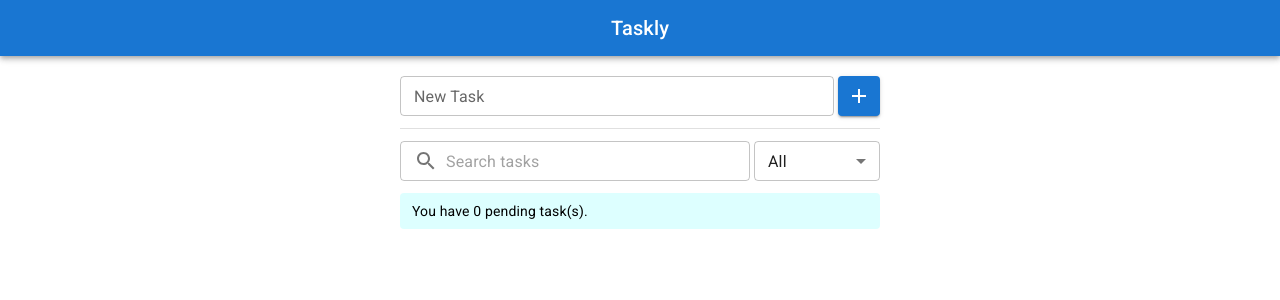
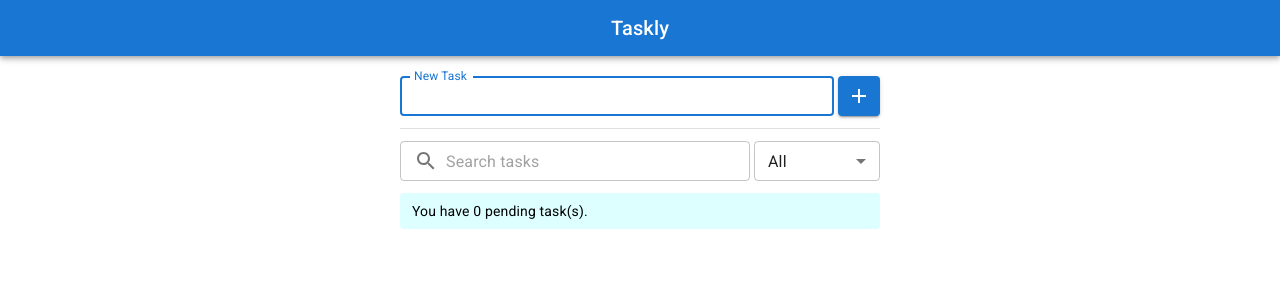
Before and after one commit to Kyubinhan/taskly, a React (Create React App) app: page / in a window 1280 px wide. Shown: the top 300 px of the page. Built offline with nearby package versions, Linux system fonts and the light colour scheme.

Commit message:
Auto focus task input

```diff
--- a/src/components/TaskForm/TaskForm.tsx
+++ b/src/components/TaskForm/TaskForm.tsx
@@ -23,12 +23,13 @@ const TaskForm: React.FC<Props> = ({ onAddTask }) => {
   return (
     <form className={styles.form} data-testid="task-form" onSubmit={onSubmit}>
       <TextField
+        autoFocus
         label="New Task"
         size="small"
         fullWidth
         value={text}
         onChange={onChange}
-        placeholder="Insert a new task"
+        placeholder="Enter task here"
         multiline
         maxRows={3}
         inputProps={{
```
